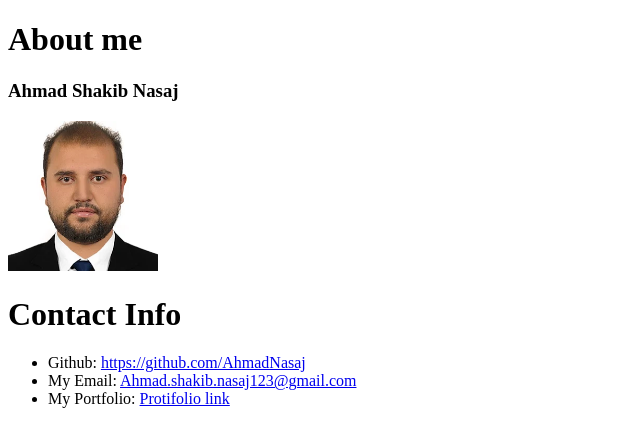
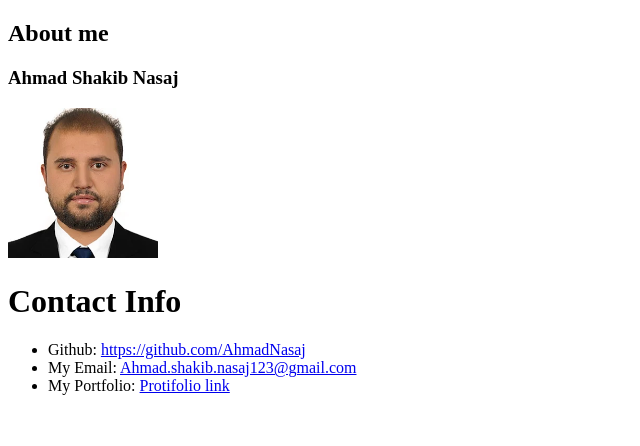
Before and after one commit to AhmadNasaj/exercise, a plain HTML site: page Activity 01/index.html in a window 1280 px wide. Shown: the whole page, without its empty margins (0-640 px from the left). Drawn offline with Linux system fonts and the light colour scheme.

Commit message:
h1 change to

```diff
--- a/Activity 01/index.html
+++ b/Activity 01/index.html
@@ -7,7 +7,7 @@
     <title>My First web site</title>
 </head>
 <body>
-    <h1>About me</h1>
+    <h2>About me</h2>
     <h3>Ahmad Shakib Nasaj</h3>
     <img src="pic.webp" width="150px" height="150px" alt="">
 
```
